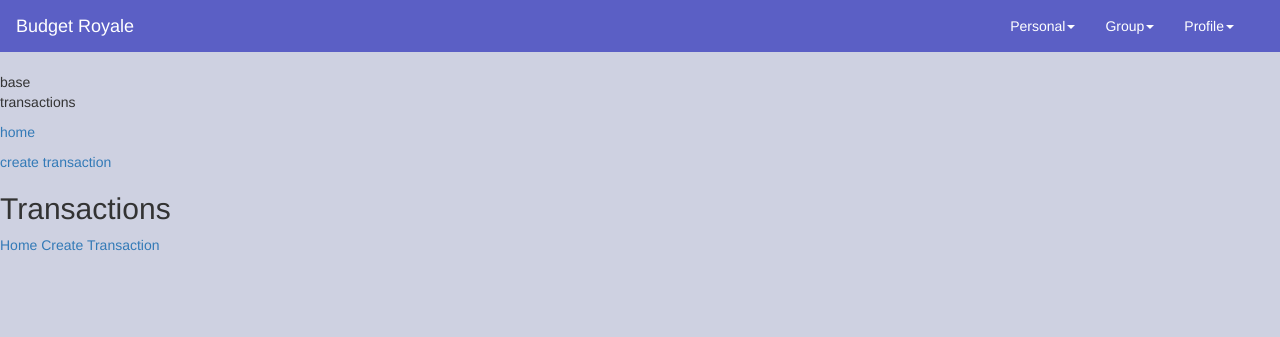
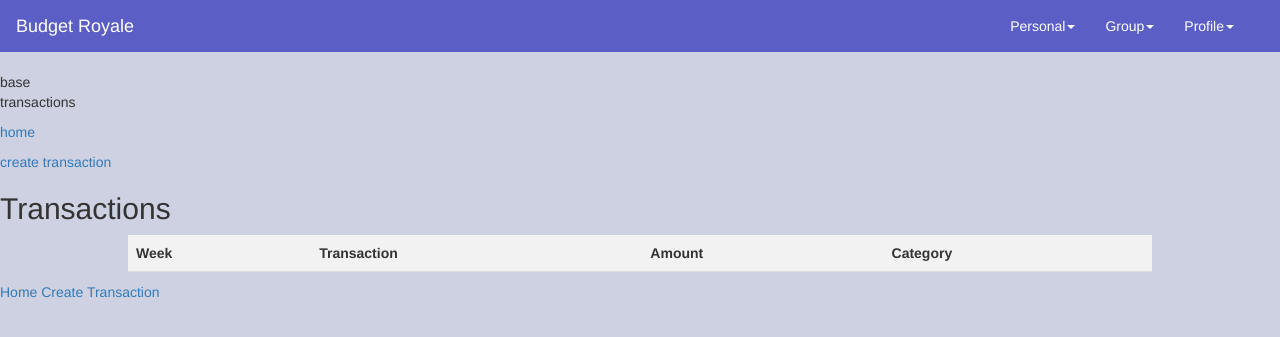
Before and after one commit to katelync12/budgetRoyale, a Django app: page /transactions/ in a window 1280 px wide. Shown: the top 337 px of the page. Run offline with Django 4.2, Linux system fonts and the light colour scheme; the visitor is signed in with stand-in values (Sample User, id 1); data comes from the database, SQL or seed files in the repository; data that the repository does not hold is empty; some libraries are stand-ins or nearby versions.

Commit message:
displays the transactions in a table

```diff
--- a/my_app/templates/view_transactions.html
+++ b/my_app/templates/view_transactions.html
@@ -6,10 +6,25 @@
     <p><a href="{% url 'home' %}">home</a></p>
     <p><a href="{% url 'create_transactions' %}">create transaction</a></p>
     <h2>Transactions</h2>
+    <div class="table-container">
+        <table class="styled-table">
+            <tr>
+                <th>Week</th>
+                <th>Transaction</th>
+                <th>Amount</th>
+                <th>Category</th>
+            </tr>
+            {% for transaction in transactions %}
+                <tr>
+                    <th>{{ transaction.week }}</th>
+                    <th>{{ transaction.name }}</th>
+                    <th>{{ transaction.amount }}</th>
+                    <th>{{ transaction.category.category_id }}</th>
+                </tr>
+            {% endfor %}
+        </table>
+    </div>
     <ul>
-        {% for transaction in transactions %}
-            <li>Week: {{ transaction.week }}, Amount: {{ transaction.amount }}, Name: {{ transaction.name }}, Category: {{ transaction.category.category_id }}</li>
-        {% endfor %}
     </ul>
     <a href="{% url 'home' %}">Home</a>
     <a href="{% url 'create_transactions' %}">Create Transaction</a>
--- a/my_app/views.py
+++ b/my_app/views.py
@@ -97,7 +97,6 @@ def add(request):
         with connection.schema_editor() as schema_editor:
             schema_editor.create_model(PersonalGoal)
             schema_editor.create_model(GroupGoal)
-            print("poppy head")
 
     # Insert a new student named "Mark" with a GPA of 4.0
     mark = Student(grade="Mark", gpa=4.0)
@@ -123,7 +122,6 @@ def view_transactions(request):
         transactions = Transactions.objects.all()
         sorted = []
         for transaction in transactions:
-            print(transaction.user_id)
             # Only gets the transactions of the currently logged in user
             if (transaction.user.username == username):
                 sorted.append(transaction)
@@ -150,7 +148,6 @@ def login_view(request):
             return redirect('home')  # Redirect to dashboard or any other page
         else:
             # User credentials are incorrect, display an error message
-            print("error")
             messages.error(request, "Invalid username or password.")
             return redirect('login')  # Redirect back to the login page
     return render(request, 'registration/login.html')
--- a/static/css/styles.css
+++ b/static/css/styles.css
@@ -195,3 +195,32 @@ a.nav-headers.active {
 }
 
   /* End navbar styling */
+
+/* Start transactions table styling */
+
+.table-container {
+  display: flex;
+  justify-content: center;
+  align-items: center;
+  margin: 0;
+}
+
+.styled-table {
+  border-collapse: collapse;
+  width: 80%;
+  margin: auto;
+}
+
+.styled-table th,
+.styled-table td {
+  padding: 8px;
+  text-align: left;
+  border-bottom: 1px solid #ddd;
+}
+
+.styled-table th {
+  background-color: #f2f2f2;
+}
+
+
+/* End transactions table styling */
```
